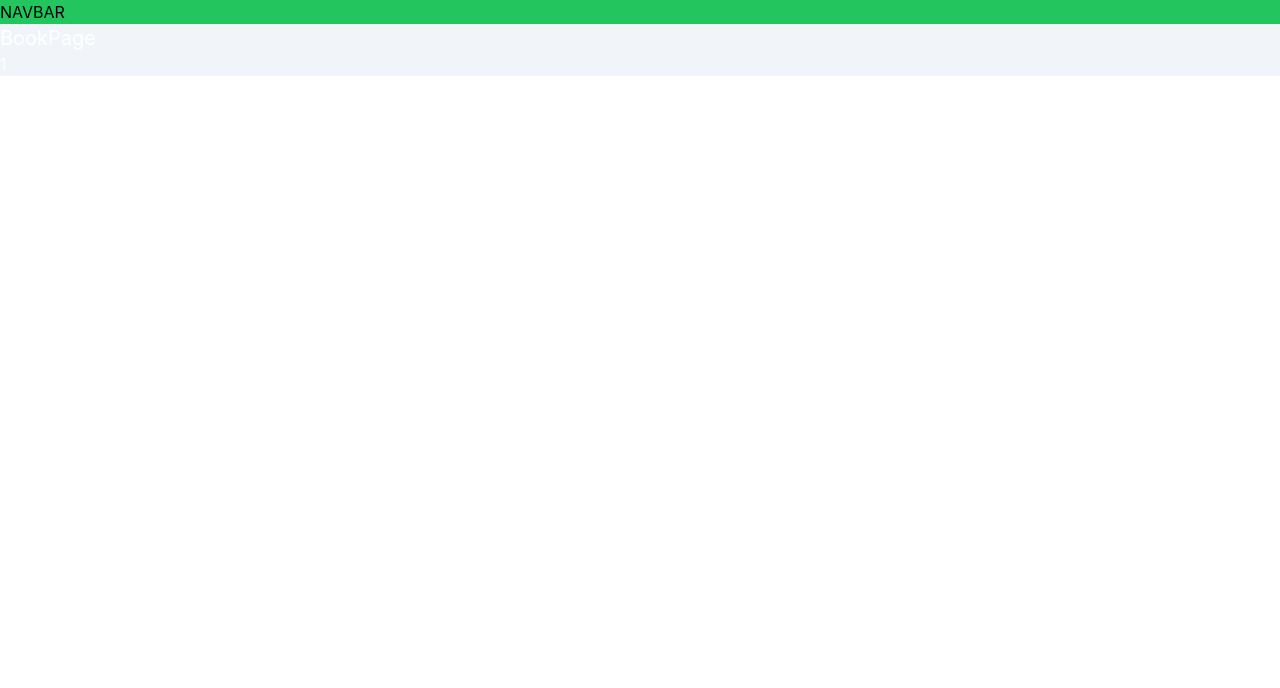
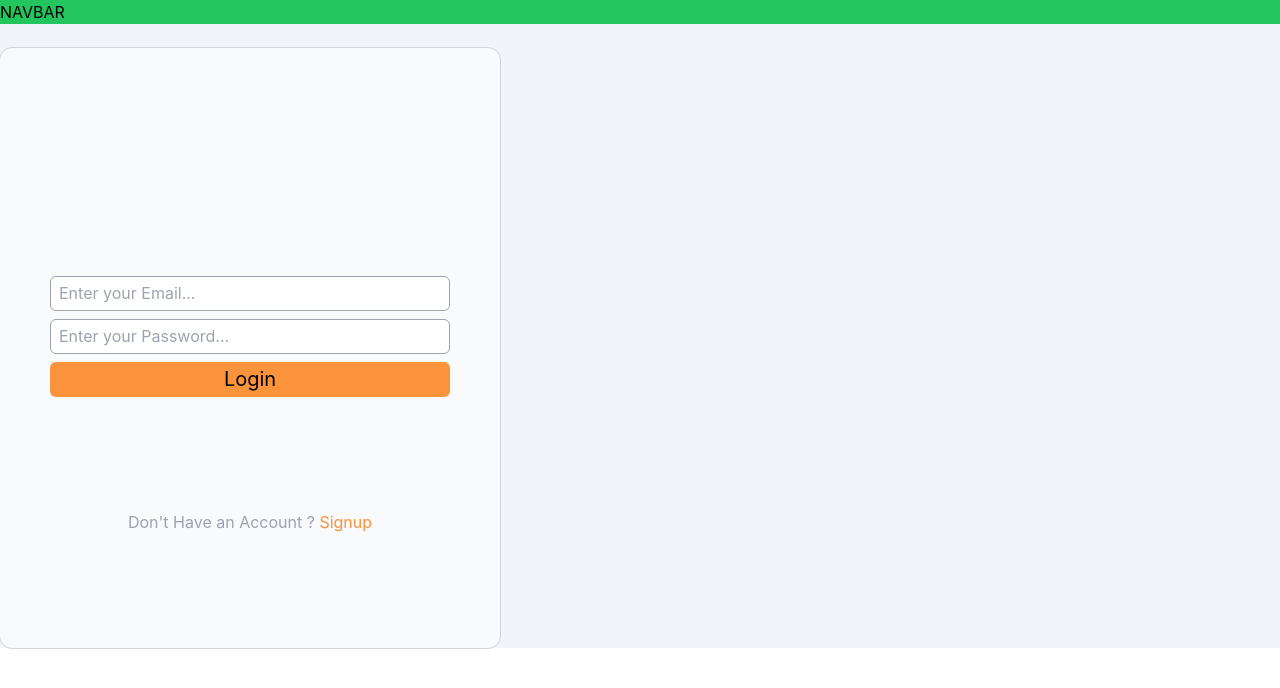
Before and after one commit to thugperfect/elJury, a React (Create React App) app in the folder client/: page /book/1 in a window 1280 px wide. Shown: the top 688 px of the page. Built offline with nearby package versions, Linux system fonts and the light colour scheme.

Commit message:
position fixed for login

```diff
--- a/client/src/App.js
+++ b/client/src/App.js
@@ -8,6 +8,7 @@ import Index from './pages/Index';
 import Bookpage from './pages/Bookpage';
 import useSizeProvider from './components/useSizeProvider';
 import Signup from './pages/Signup';
+import LoginPage from './components/LoginPage';
 
 function App() {
   const size = useSizeProvider()
@@ -15,9 +16,10 @@ function App() {
     <>
     <Route path='/' element={<Home size = {size}/>}></Route>
     <Route path='/signup' element={<Signup/>}></Route>
+    <Route path='/login' element={<Signup/>}></Route>
     <Route path='/book' element={<Index size={size}/>}>
         <Route index element={<BookHome size={size} />}></Route>
-        <Route path=':id' element={<Bookpage size={size} />}></Route>
+        <Route path=':id' element={<LoginPage size={size} />}></Route>
     </Route>
     </>
 
--- a/client/src/components/BodyHome.js
+++ b/client/src/components/BodyHome.js
@@ -1,13 +1,14 @@
 import React, { useState } from "react";
 
-import Login from "../pages/Login";
+import Login from "./Login";
+import { Link } from "react-router-dom";
 
 const BodyHome = ({ size }) => {
 
   return (
 
     <div className="w-full flex">
-      {size.width>1000 ?
+      {size.width>900 ?
    <>
   <Login/>
    <div className="w-2/3 min-h-[700px] bg-slate-200 dark:bg-zinc-900 dark:text-white">
@@ -19,7 +20,7 @@ const BodyHome = ({ size }) => {
 
  <div className="">Browse Books</div>
         <div className="">Join Us</div>
-        <div className="">Login</div>
+       <Link to='/login'> <div className="" >Login</div></Link>
  </div>
       }
 
--- a/client/src/components/HeaderHome.js
+++ b/client/src/components/HeaderHome.js
@@ -1,13 +1,13 @@
 import React from 'react'
-import Login from '../pages/Login'
+import Login from './Login'
 
-const HeaderHome = ({size,setPage}) => {
+const HeaderHome = ({size}) => {
   return (
     <div className='bg-white dark:bg-black  w-full md:h-[80px] h-[50px]  flex items-center justify-between'>
       <div className='text-gray-600 dark:text-gray-300 text-2xl md:text-4xl w-[150px] md:w-[200px] flex justify-center '>El Jury</div>
     {
-      size.width<1000
-      ?(<div className='text-white' onClick={setPage(<Login/>)}>Login</div>):""
+
+    <div className='text-white'>Login</div>
     }
     </div>
   )
--- /dev/null
+++ b/client/src/components/LoginPage.js
@@ -0,0 +1,24 @@
+import React from 'react'
+import { Link } from 'react-router-dom'
+
+const LoginPage = () => {
+  return (
+    <div className='h-[500px] md:h-[600px] flex flex-col items-center justify-evenly w-[350px] md:w-[500px] outline outline-1 outline-gray-300 dark:outline-gray-700 rounded-xl mt-6 bg-slate-50 dark:bg-zinc-900'>
+    <div className='text-2xl dark:text-gray-400'></div>
+       <div className='flex flex-col items-center w-full '>
+
+    <input type="text" name="" id="" className='w-4/5  h-[35px] rounded-md mb-2 px-2 outline-none border border-1 border-gray-400' placeholder='Enter your Email...' />
+    <input type="text" name="" id="" className='w-4/5  h-[35px] rounded-md mb-2 px-2 outline-none border border-1 border-gray-400' placeholder='Enter your Password...'/>
+    <button className='w-4/5 h-[35px] rounded-md bg-orange-400 text-xl'>Login</button>
+  </div>
+  <div className='text-gray-400 flex justify-center'>
+          Don't Have an Account ? <Link className='text-orange-400' to='/signup'>&nbsp;Signup</Link>
+    </div>
+    </div>
+
+
+
+  )
+}
+
+export default LoginPage
--- a/client/src/pages/Home.js
+++ b/client/src/pages/Home.js
@@ -4,10 +4,9 @@ import BodyHome from '../components/BodyHome'
 
 const Home = ({size}) => {
 
-  const [page,setPage] = useState()
   return (
     <div className='w-full min-h-[100vh] relative'>
-     <HeaderHome setPage={setPage} size={size}/>
+     <HeaderHome size={size}/>
      <BodyHome size={size} />
     </div>
   )
--- a/client/src/pages/Signup.js
+++ b/client/src/pages/Signup.js
@@ -5,7 +5,7 @@ import { Link } from 'react-router-dom'
 const Signup = () => {
   return (
     <div className='flex flex-col items-center min-h-[100vh]'><HeaderHome/>
-    <div className='h-[500px] md:h-[600px] flex flex-col items-center justify-evenly w-[350px] md:w-[500px] outline outline-1 outline-gray-300 dark:outline-gray-700 rounded-xl mt-6'>
+    <div className='h-[500px] md:h-[600px] flex flex-col items-center justify-evenly w-[350px] md:w-[500px] outline outline-1 outline-gray-300 dark:outline-gray-700 rounded-xl mt-6  bg-slate-50 dark:bg-zinc-900'>
     <div className='text-2xl dark:text-gray-400'>Create Account</div>
        <div className='flex flex-col items-center w-full '>
         <input type="text" name="" id="" className='w-4/5  h-[35px] rounded-md mb-2 px-2 outline-none' placeholder='Enter your Name...' />
@@ -13,10 +13,10 @@ const Signup = () => {
 
     <input type="text" name="" id="" className='w-4/5  h-[35px] rounded-md mb-2 px-2 outline-none' placeholder='Enter your Email...' />
     <input type="text" name="" id="" className='w-4/5  h-[35px] rounded-md mb-2 px-2 outline-none' placeholder='Enter your Password...'/>
-    <button className='w-4/5 h-[35px] rounded-md bg-orange-400 text-xl'>Login</button>
+    <button className='w-4/5 h-[35px] rounded-md bg-orange-400 text-xl'>SignUp</button>
   </div>
   <div className='text-gray-400 flex justify-center'>
-          Already Have an Account ? <Link className='text-orange-400' to='/'>&nbsp;Signup</Link>
+          Already Have an Account ? <Link className='text-orange-400' to='/'>&nbsp;Login</Link>
     </div>
     </div>
 
```
Also changed, not shown: client/src/components/Login.js (renamed from client/src/pages/Login.js).
